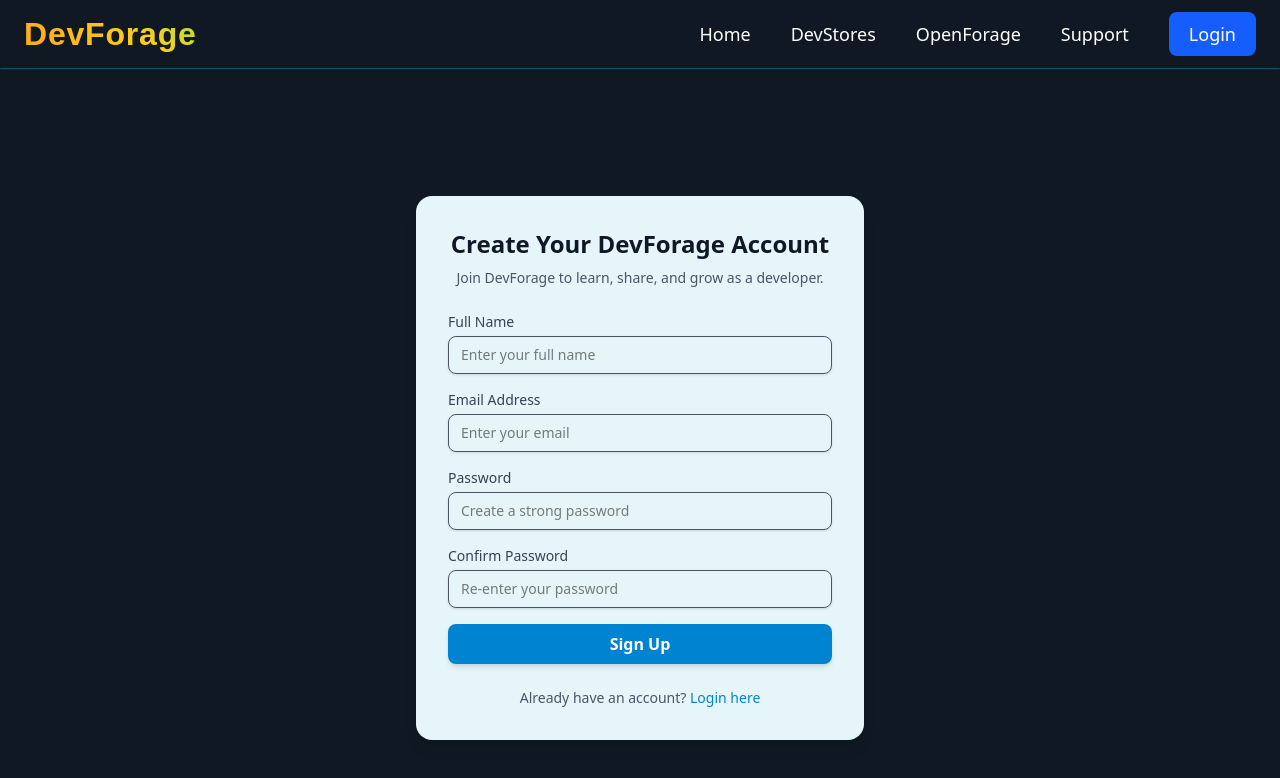
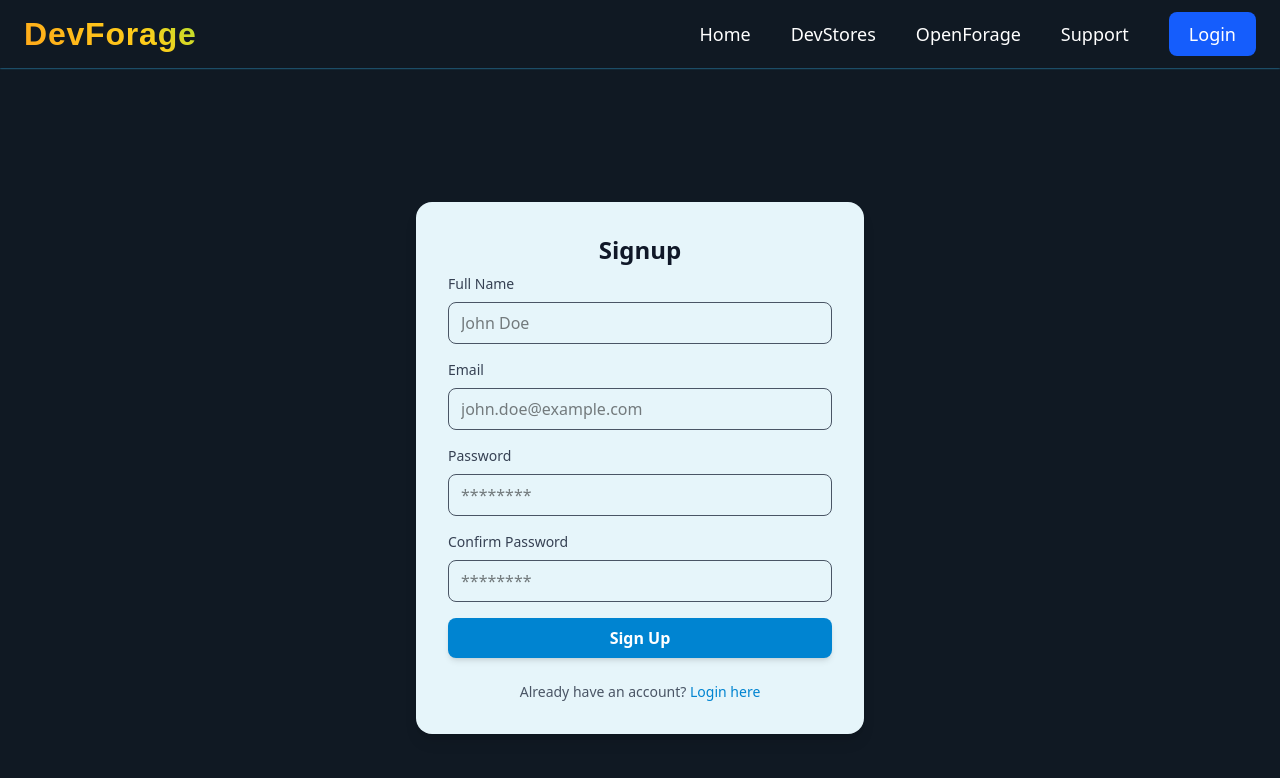
Before and after one commit to raushan-sinha/dev-forage, a React (Vite) app: page /signup in a window 1280 px wide. Shown: the top 778 px of the page. Built offline with nearby package versions, Linux system fonts and the light colour scheme.

Commit message:
Files updated

```diff
--- a/src/authentication/LoginPage/Login.jsx
+++ b/src/authentication/LoginPage/Login.jsx
@@ -1,6 +1,6 @@
 import { useState, useEffect } from "react";
 import { Link, useNavigate } from "react-router-dom";
-import { loginData } from "./loginData";
+import { Apple, GitHub, Google } from "@mui/icons-material";
 
 export default function Login() {
     const [remember, setRemember] = useState(false);
@@ -31,6 +31,13 @@ export default function Login() {
 
         navigate('/');
     };
+
+    //TODO: Social Links -
+    const socialLinks = [
+        { id: 1, icon: <Google /> },
+        { id: 2, icon: <Apple /> },
+        { id: 3, icon: <GitHub /> }
+    ]
 
     return (
         <div className="flex items-center justify-center bg-gray-900 px-4 sm:px-6 lg:px-8 min-h-screen p-8">
@@ -72,10 +79,21 @@ export default function Login() {
                 </div>
 
                 <div className="flex space-x-5 justify-center">
-                    {loginData.socials.map((social) => (
-                        <button key={social.id} className="flex items-center justify-center w-12 h-12 bg-gray-100 rounded-full shadow hover:bg-gray-200 transition cursor-pointer">
-                            <img src={social.img} alt={social.alt} className="w-6 h-6" />
+                    {socialLinks.map((item) => (
+                        <button
+                            key={item.id}
+                            className="flex items-center justify-center w-12 h-12 rounded-full
+             shadow-md bg-gray-100 dark:bg-gray-800
+             transition-colors duration-300 cursor-pointer
+             hover:bg-blue-500"
+                        >
+                            <span className="text-gray-700 dark:text-gray-200
+                   transition-colors duration-300
+                   group-hover:text-white">
+                                {item.icon}
+                            </span>
                         </button>
+
                     ))}
                 </div>
 
--- a/src/authentication/LoginPage/loginData.js
+++ /dev/null
@@ -1,19 +0,0 @@
-export const loginData = {
-    socials: [
-        {
-            id: "google",
-            img: "https://cdn.jsdelivr.net/gh/devicons/devicon/icons/google/google-original.svg",
-            alt: "Google",
-        },
-        {
-            id: "apple",
-            img: "https://cdn.jsdelivr.net/gh/devicons/devicon/icons/apple/apple-original.svg",
-            alt: "Apple",
-        },
-        {
-            id: "github",
-            img: "https://cdn.jsdelivr.net/gh/devicons/devicon/icons/github/github-original.svg",
-            alt: "GitHub",
-        },
-    ],
-};
--- a/src/authentication/SignupPage/Signup.jsx
+++ b/src/authentication/SignupPage/Signup.jsx
@@ -1,56 +1,144 @@
-import React from "react";
-import { Link } from "react-router-dom";
-import { signupData } from "./signupData";
+import { useState } from "react";
+import { Link, useNavigate } from "react-router-dom";
 
 export default function Signup() {
+    const [fullName, setFullName] = useState("");
+    const [email, setEmail] = useState("");
+    const [password, setPassword] = useState("");
+    const [confirmPassword, setConfirmPassword] = useState("");
+    const navigate = useNavigate();
+    const [errors, setErrors] = useState({});
+
+    const fieldValidators = {
+        fullName: (value) => value.trim() ? "" : "Enter valid Full Name",
+        email: (value) => /^[^\s@]+@[^\s@]+\.[^\s@]+$/.test(value) ? "" : "Enter a valid email address",
+        password: (value) =>
+            /^(?=.*[a-z])(?=.*[A-Z])(?=.*\d)(?=.*[@$!%*?&])[A-Za-z\d@$!%*?&]{8,}$/.test(value)
+                ? ""
+                : "Password must be at least 8 characters and include uppercase, lowercase, number, and special character",
+        confirmPassword: (value, state) =>
+            value === state.password ? "" : "Passwords do not match"
+    };
+
+    const handleChange = (field, value) => {
+        if (field === "fullName") setFullName(value);
+        if (field === "email") setEmail(value);
+        if (field === "password") setPassword(value);
+        if (field === "confirmPassword") setConfirmPassword(value);
+
+        setErrors(prev => {
+            const newErrors = { ...prev };
+            const error = fieldValidators[field](value, { password });
+            if (error) newErrors[field] = error;
+            else delete newErrors[field];
+
+            if (field === "password" && confirmPassword) {
+                const confirmError = fieldValidators.confirmPassword(confirmPassword, { password: value });
+                if (confirmError) newErrors.confirmPassword = confirmError;
+                else delete newErrors.confirmPassword;
+            }
+
+            return newErrors;
+        });
+    };
+
+    const handleSubmit = (e) => {
+        e.preventDefault();
+
+        const allErrors = {
+            fullName: fieldValidators.fullName(fullName),
+            email: fieldValidators.email(email),
+            password: fieldValidators.password(password),
+            confirmPassword: fieldValidators.confirmPassword(confirmPassword, { password })
+        };
+
+        const hasErrors = Object.values(allErrors).some(Boolean);
+        setErrors(allErrors);
+
+        if (hasErrors) return;
+
+        localStorage.setItem("fullName", fullName);
+        localStorage.setItem("email", email);
+
+        navigate("/");
+    };
+
     return (
-        <>
         <div className="flex items-center justify-center bg-[#101923] px-4 p-6 sm:px-6 lg:px-8 min-h-screen mt-12">
             <div className="bg-[#e6f5fa] shadow-lg rounded-2xl p-8 w-full max-w-md mt-10">
                 <h2 className="text-2xl font-bold text-center text-gray-900 mb-2">
-                        {signupData.heading}
+                    Signup
                 </h2>
-                    <p className="text-sm text-gray-600 text-center mb-6">
-                        {signupData.subHeading}
+
+                <form className="flex flex-col gap-4" onSubmit={handleSubmit}>
+                    <div className="flex flex-col gap-2">
+                        <label htmlFor="name" className="text-sm font-medium text-gray-700">
+                            Full Name
+                        </label>
+
+                        <input type="text" id="name" placeholder="John Doe" autoComplete="name" value={fullName} className="w-full px-3 py-2 border border-gray-600 rounded-lg focus:ring-sky-500 focus:border-sky-500" onChange={(e) => handleChange("fullName", e.target.value)} />
+
+                        {errors.fullName &&
+                            <p className="text-red-600 text-sm">
+                                {errors.fullName}
                             </p>
+                        }
+                    </div>
 
-                    <form className="space-y-4">
-                        {signupData.fields.map((field) => (
-                            <div key={field.id}>
-                                <label
-                                    htmlFor={field.id}
-                                    className="block text-sm font-medium text-gray-700"
-                                >
-                                    {field.label}
+                    <div className="flex flex-col gap-2">
+                        <label htmlFor="email" className="text-sm font-medium text-gray-700">
+                            Email
                         </label>
-                                <input
-                                    type={field.type}
-                                    id={field.id}
-                                    name={field.id}
-                                    placeholder={field.placeholder}
-                                    autoComplete={field.autocomplete}
-                                    required
-                                    className="mt-1 block w-full px-3 py-2 border border-gray-600 rounded-lg shadow-sm focus:ring-sky-500 focus:border-sky-500 sm:text-sm"
-                                />
+
+                        <input type="email" id="email" placeholder="john.doe@example.com" autoComplete="email" value={email} className="w-full px-3 py-2 border border-gray-600 rounded-lg focus:ring-sky-500 focus:border-sky-500" onChange={(e) => handleChange("email", e.target.value)} />
+
+                        {errors.email &&
+                            <p className="text-red-600 text-sm">
+                                {errors.email}
+                            </p>
+                        }
                     </div>
-                        ))}
 
-                        <button
-                            type="submit"
-                            className="w-full py-2 px-4 bg-sky-600 hover:bg-sky-700 text-white font-semibold rounded-lg shadow-md focus:outline-none focus:ring-2 focus:ring-sky-500"
-                        >
-                            {signupData.buttonText}
+                    <div className="flex flex-col gap-2">
+                        <label htmlFor="password" className="text-sm font-medium text-gray-700">
+                            Password
+                        </label>
+
+                        <input type="password" id="password" placeholder="********" autoComplete="new-password" value={password} className="w-full px-3 py-2 border border-gray-600 rounded-lg focus:ring-sky-500 focus:border-sky-500" onChange={(e) => handleChange("password", e.target.value)} />
+
+                        {errors.password &&
+                            <p className="text-red-600 text-sm">
+                                {errors.password}
+                            </p>
+                        }
+                    </div>
+
+                    <div className="flex flex-col gap-2">
+                        <label htmlFor="confirmPassword" className="text-sm font-medium text-gray-700">
+                            Confirm Password
+                        </label>
+
+                        <input type="password" id="confirmPassword" placeholder="********" value={confirmPassword} className="w-full px-3 py-2 border border-gray-600 rounded-lg focus:ring-sky-500 focus:border-sky-500" autoComplete="new-password" onChange={(e) => handleChange("confirmPassword", e.target.value)} />
+
+                        {errors.confirmPassword &&
+                            <p className="text-red-600 text-sm">
+                                {errors.confirmPassword}
+                            </p>
+                        }
+                    </div>
+
+                    <button type="submit" className="w-full py-2 px-4 bg-sky-600 hover:bg-sky-700 text-white font-semibold rounded-lg shadow-md focus:outline-none focus:ring-2 focus:ring-sky-500 cursor-pointer">
+                        Sign Up
                     </button>
                 </form>
 
                 <p className="mt-6 text-center text-sm text-gray-600">
-                        {signupData.footerText}{" "}
-                        <Link to={signupData.footerLink} className="text-sky-600 font-medium hover:underline">
-                            {signupData.footerLinkText}
+                    Already have an account?{" "}
+                    <Link to="/login" className="text-sky-600 font-medium hover:underline">
+                        Login here
                     </Link>
                 </p>
             </div>
         </div>
-        </>
     );
 }
--- a/src/authentication/SignupPage/signupData.js
+++ /dev/null
@@ -1,38 +0,0 @@
-export const signupData = {
-    heading: "Create Your DevForage Account",
-    subHeading: "Join DevForage to learn, share, and grow as a developer.",
-    fields: [
-        {
-            id: "name",
-            label: "Full Name",
-            type: "text",
-            placeholder: "Enter your full name",
-            autocomplete: "name",
-        },
-        {
-            id: "email",
-            label: "Email Address",
-            type: "email",
-            placeholder: "Enter your email",
-            autocomplete: "email",
-        },
-        {
-            id: "password",
-            label: "Password",
-            type: "password",
-            placeholder: "Create a strong password",
-            autocomplete: "new-password",
-        },
-        {
-            id: "confirmPassword",
-            label: "Confirm Password",
-            type: "password",
-            placeholder: "Re-enter your password",
-            autocomplete: "new-password",
-        },
-    ],
-    buttonText: "Sign Up",
-    footerText: "Already have an account?",
-    footerLinkText: "Login here",
-    footerLink: "/login",
-};
```
Lines whose indentation alone changed are shown as unchanged.
